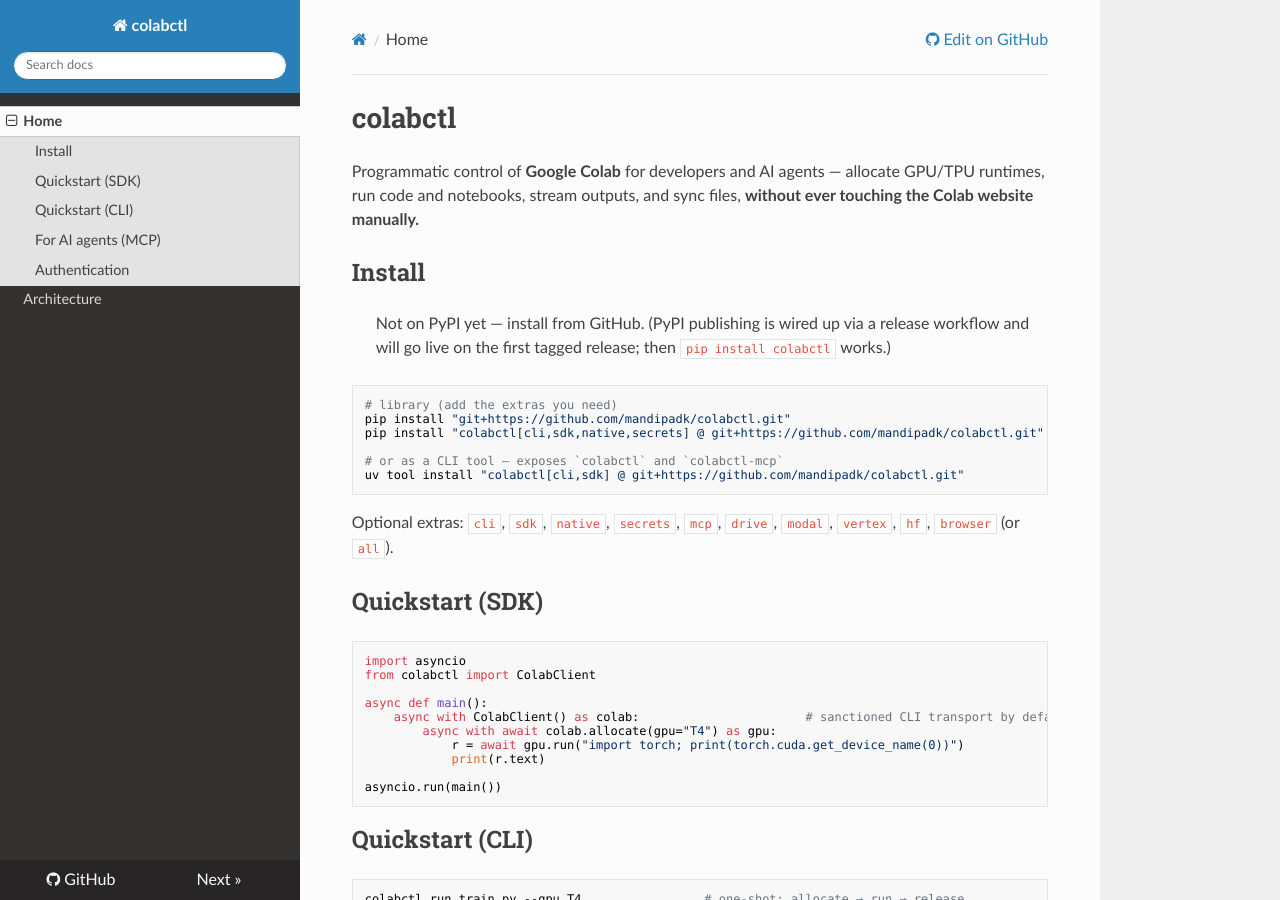
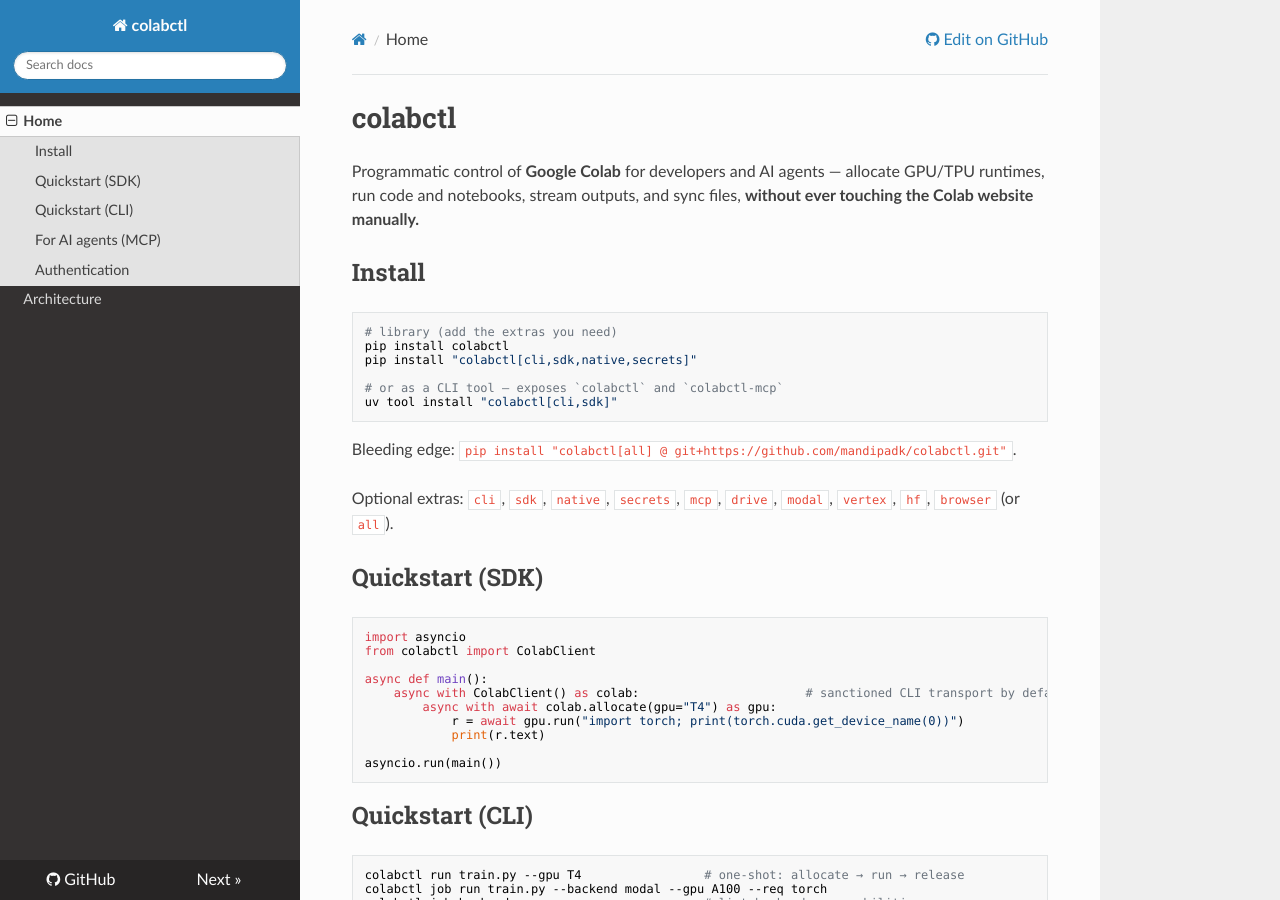
Before and after one commit to mandipadk/colabctl, an MkDocs documentation site: the page built from docs/index.md, in a window 1280 px wide and 900 px high. Built offline with MkDocs 1.6.1, drawn with Linux system fonts in a browser that asks for light colours; nearby versions of some CDN libraries.

Commit message:
docs: colabctl is on PyPI — update install instructions to pip install colabctl

````diff
--- a/docs/index.md
+++ b/docs/index.md
@@ -6,17 +6,16 @@
 
 ## Install
 
-> Not on PyPI yet — install from GitHub. (PyPI publishing is wired up via a release
-> workflow and will go live on the first tagged release; then `pip install colabctl` works.)
-
 ```bash
 # library (add the extras you need)
-pip install "git+https://github.com/mandipadk/colabctl.git"
-pip install "colabctl[cli,sdk,native,secrets] @ git+https://github.com/mandipadk/colabctl.git"
+pip install colabctl
+pip install "colabctl[cli,sdk,native,secrets]"
 
 # or as a CLI tool — exposes `colabctl` and `colabctl-mcp`
-uv tool install "colabctl[cli,sdk] @ git+https://github.com/mandipadk/colabctl.git"
+uv tool install "colabctl[cli,sdk]"
 ```
+
+Bleeding edge: `pip install "colabctl[all] @ git+https://github.com/mandipadk/colabctl.git"`.
 
 Optional extras: `cli`, `sdk`, `native`, `secrets`, `mcp`, `drive`, `modal`, `vertex`,
 `hf`, `browser` (or `all`).
````
Also changed, not shown: README.md (+6 -7 lines).
